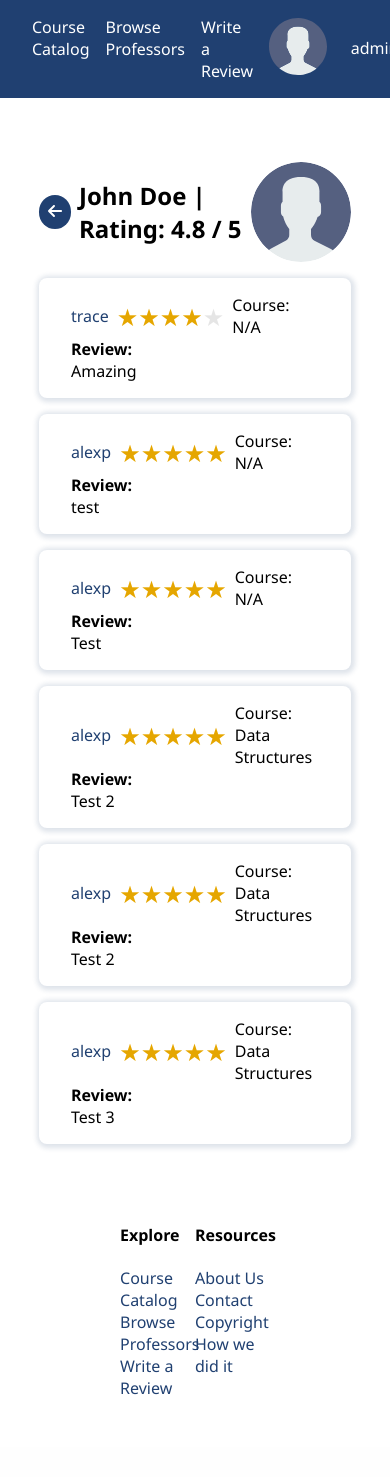
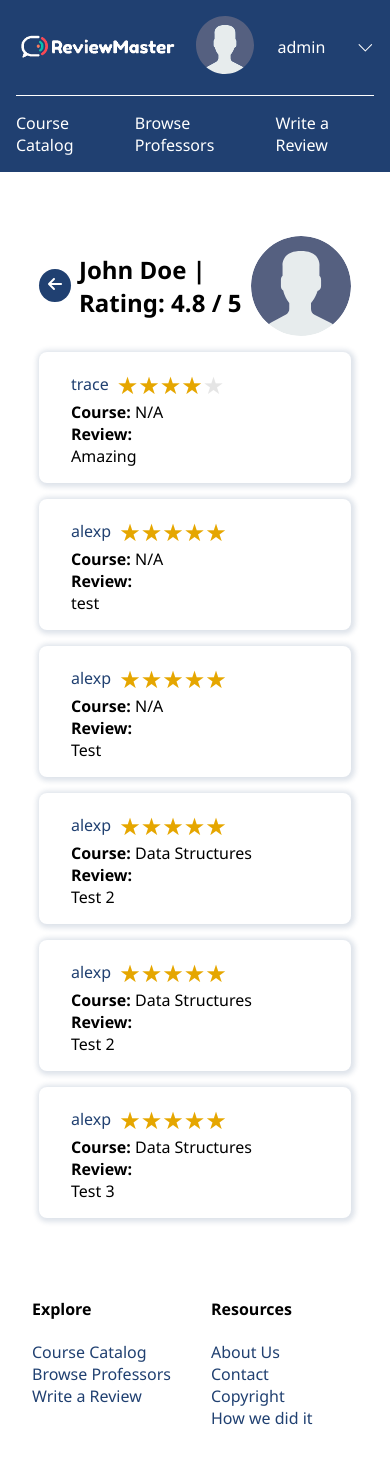
Before and after one commit to alexandernc0043/ITSC-3155-Group3, a Django app: a page that uses Final Project Code/ReviewMaster/templates/navbar.html in a window 390 px wide; the page is wider, and only the part inside the window is pictured. Before the commit the page ends 1395 px from the top of that part, so only its background shows below. Run offline with Django 5.2, Linux system fonts and the light colour scheme; a user stored in the database is signed in; data comes from the database, SQL or seed files in the repository.

Commit message:
Styling for small devices

```diff
--- a/Final Project Code/ReviewMaster/base/templates/base/professor_reviews.html
+++ b/Final Project Code/ReviewMaster/base/templates/base/professor_reviews.html
@@ -27,7 +27,14 @@
                         <div class="container-rating">
                             <span class="star-rating star-rating-{{ review.rating|slice:":1" }}"></span>
                         </div>
-                        Course: {% if review.course %} {{ review.course.name }} {% else %} N/A {% endif %}
+                    </div>
+                    <div class="review-course">
+                        <strong>Course:</strong>
+                        {% if review.course %}
+                            {{ review.course.name }}
+                        {% else %}
+                            N/A
+                        {% endif %}
                     </div>
                     <div class="review-content">
                         <strong>Review:</strong>
--- a/Final Project Code/ReviewMaster/static/styles/styles.css
+++ b/Final Project Code/ReviewMaster/static/styles/styles.css
@@ -127,6 +127,10 @@ a:hover {
   display: block;
 }
 
+.subheader-mobile {
+  display: none;
+}
+
 @media screen and (max-width: 1200px) {
   .header {
     padding: 1rem;
@@ -146,20 +150,26 @@ a:hover {
     gap: 1rem;
   }
 
-  .header > .container form {
-    max-width: 200px;
+  .header .header__search {
+    display: none;
+  }
+
+  .container .header_links {
+    display: none;
+  }
+
+  .container {
+    padding-bottom: 1rem;
+  }
+
+  .subheader-mobile {
+    display: block;
+    border-top: 1px solid var(--light-color);
+    padding-top: 1rem;
   }
 }
 
 @media screen and (max-width: 600px) {
-  .header {
-    padding: 1rem;
-  }
-
-  .header .header__search {
-    display: none;
-  }
-
   .header__search > label {
     border: 1px solid var(--primary-color);
   }
@@ -251,7 +261,7 @@ a:hover {
   margin-bottom: 3rem;
 }
 
-@media screen and (min-width: 600px) {
+@media screen and (min-width: 800px) {
   .mobile-menu {
     display: none;
   }
@@ -312,6 +322,16 @@ ul.errorlist li:last-child::after {
   background-color: rgba(0, 0, 0, 0.7);
   color: var(--light-color);
   text-align: center;
+}
+
+@media screen and (max-width: 600px) {
+  .home, .home section {
+    height: 60vh;
+  }
+
+  .home article {
+    width: 80%;
+  }
 }
 
 .home h1 {
@@ -692,6 +712,18 @@ textarea:focus {
   width: 30%;
 }
 
+@media screen and (max-width: 1200px) {
+  .user.form {
+    width: 50%;
+  }
+}
+
+@media screen and (max-width: 800px) {
+  .user.form {
+    width: 80%;
+  }
+}
+
 .form input,
 .form select,
 .form textarea {
@@ -752,6 +784,7 @@ footer {
   justify-content: center;
   align-items: flex-start;
   padding: 1rem 2rem 3rem 2rem;
+  gap: 2rem;
 }
 
 footer section {
@@ -766,3 +799,9 @@ footer section ul {
   list-style-type: none;
   padding: 0;
 }
+
+@media screen and (max-width: 600px) {
+  footer section {
+    width: 50%;
+  }
+}
--- a/Final Project Code/ReviewMaster/templates/navbar.html
+++ b/Final Project Code/ReviewMaster/templates/navbar.html
@@ -70,4 +70,13 @@
       {% endif %}
     </nav>
   </div>
+  <div class="subheader-mobile">
+    <ul class="header_links">
+      <li><a href="{% url 'courses' %}">Course Catalog</a></li>
+      <li><a href="{% url 'professor-list' %}">Browse Professors</a></li>
+      {% if request.user.is_authenticated %}
+        <li><a href="{% url 'review' %}">Write a Review</a></li>
+      {% endif %}
+    </ul>
+  </div>
 </header>
```
